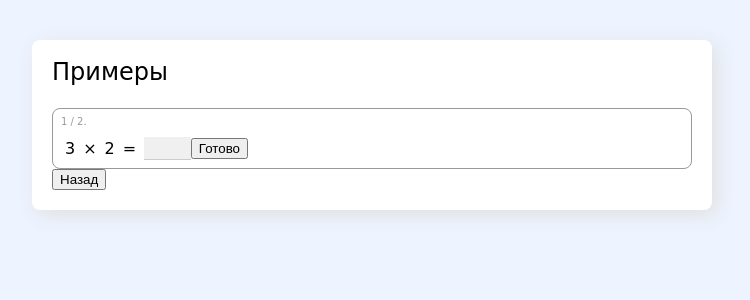
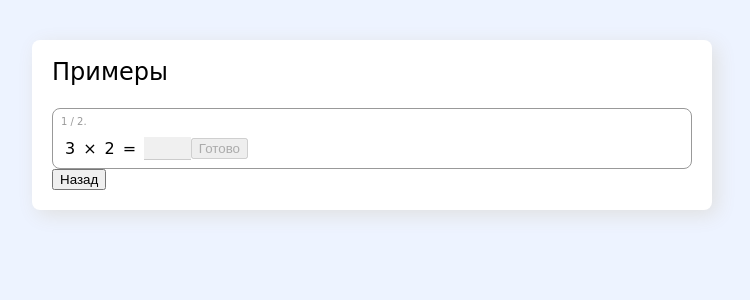
Before and after one commit to gkond/multab, a React (Create React App) app: page / in a window 1280 px wide. Both pictures are taken after a click on the button "Начать тренировку". Shown: the top 300 px of the page, without its empty margins (268-1018 px from the left). Built offline with nearby package versions, Linux system fonts and the light colour scheme.

Commit message:
Disable input after solved

```diff
--- a/src/components/views/Attempts/index.tsx
+++ b/src/components/views/Attempts/index.tsx
@@ -30,6 +30,7 @@ const AttemptCard: React.FunctionComponent<{
         <span className="attempt_sign">=</span>
         <span className="attempt_input">
           <input
+            disabled={solved}
             onChange={(e) => {
               const num = Number(e.target.value);
               if (Number.isFinite(num)) {
@@ -42,7 +43,7 @@ const AttemptCard: React.FunctionComponent<{
           />
         </span>
         <button
-          disabled={solved}
+          disabled={value === null || solved}
           onClick={() => {
             setSolved(true);
             onSolve(value);
```
